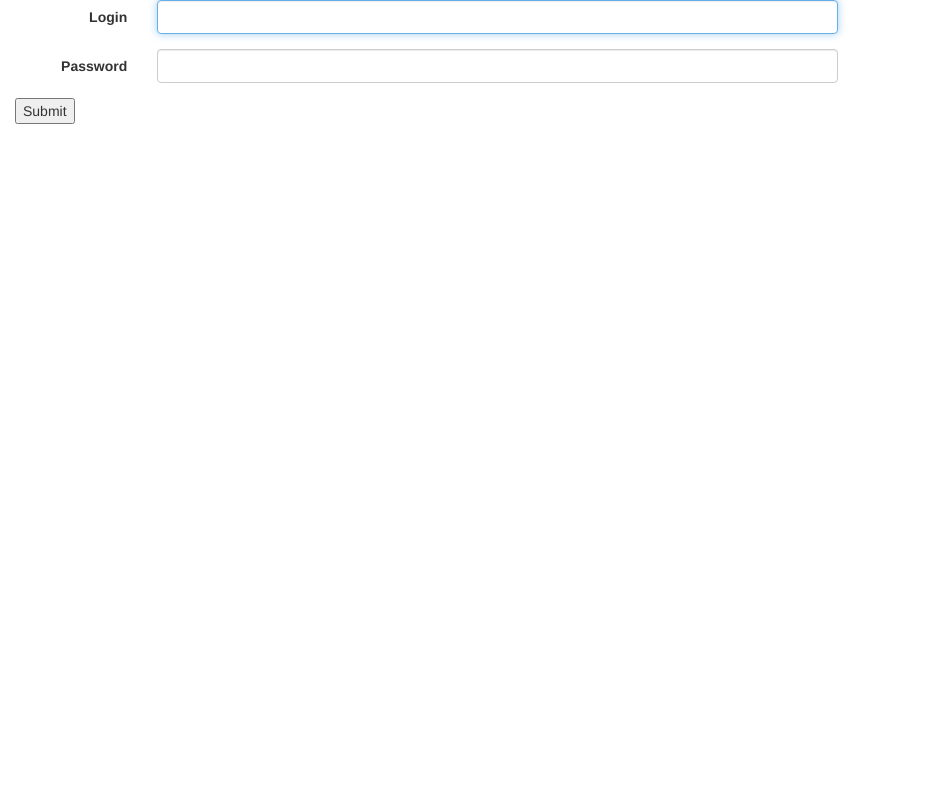
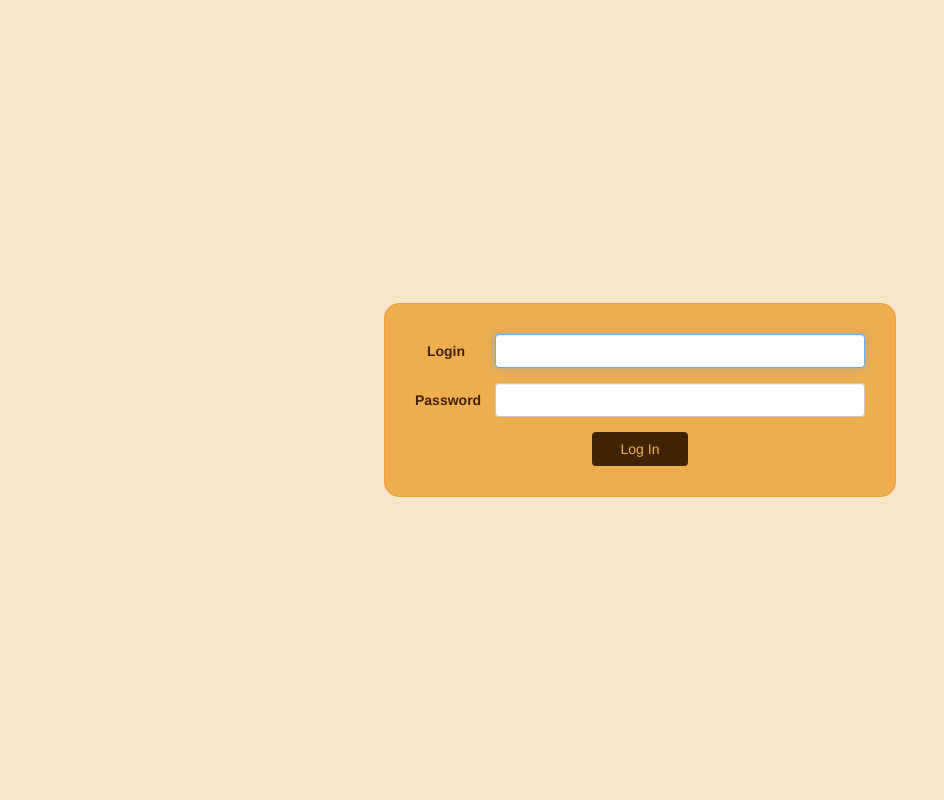
Before and after one commit to dmytrorevak/django-tasks-list-app, a Django app: page /accounts/login/ in a window 1280 px wide. Shown: the whole page, without its empty margins (0-944 px from the left). Run offline with Django 3.2, Linux system fonts and the light colour scheme; some libraries are stand-ins or nearby versions.

Commit message:
add custom styles for login template

```diff
--- /dev/null
+++ b/tasks_list/static/css/main.css
@@ -0,0 +1,32 @@
+.wrapper {
+    min-height: 100vh;
+    position: relative;
+    background-color: #f6e5c6;
+}
+
+.authenticate-form {
+    position: absolute;
+    top: 50%;
+    left:50%;
+    transform: translate(-50%,-50%);
+    width: 40%;
+    padding: 30px 30px 15px;
+    border-radius: 15px;
+    background-color: #f0ad4e;
+    border: 1px solid #eea236;
+    color: #3f2502;
+}
+
+.authenticate-button {
+    background-color: #3f2502;
+    color: #f0ad4e;
+    width: 20%;
+}
+
+.authenticate-button:hover {
+    color: #eea236;
+}
+
+.centered-form-group {
+    text-align: center;
+}
--- a/tasks_list/templates/base.html
+++ b/tasks_list/templates/base.html
@@ -5,14 +5,14 @@
     <meta charset="UTF-8">
     <title>{% block title %}{% endblock title %}</title>
     <link rel="stylesheet" href="https://maxcdn.bootstrapcdn.com/bootstrap/3.3.7/css/bootstrap.min.css" integrity="sha384-BVYiiSIFeK1dGmJRAkycuHAHRg32OmUcww7on3RYdg4Va+PmSTsz/K68vbdEjh4u" crossorigin="anonymous">
+    <script src="https://ajax.googleapis.com/ajax/libs/jquery/1.12.4/jquery.min.js">
+    </script>
     <script src="https://maxcdn.bootstrapcdn.com/bootstrap/3.3.7/js/bootstrap.min.js" integrity="sha384-Tc5IQib027qvyjSMfHjOMaLkfuWVxZxUPnCJA7l2mCWNIpG9mGCD8wGNIcPD7Txa" crossorigin="anonymous">
-    </script>
-    <script src="https://ajax.googleapis.com/ajax/libs/jquery/1.12.4/jquery.min.js">
     </script>
     <link rel="stylesheet" href="{% static 'css/main.css' %}">
 </head>
 <body>
-    <div class="container-fluid">
+    <div class="container-fluid wrapper">
         {% block content %}
         {% endblock content %}
     </div>
--- a/tasks_list/templates/registration/login.html
+++ b/tasks_list/templates/registration/login.html
@@ -2,36 +2,27 @@
 {% load widget_tweaks %}
 
 {% block title %}
-    Login page
+    Login
 {% endblock title %}
 
 {% block content %}
-
-<div class="row">
-    <div class="col-lg-8">
-        <form action="{% url 'login' %}" method="POST" class="form-horizontal">
+    <form action="{% url 'login' %}" method="POST" class="form-horizontal rounded authenticate-form">
         {% csrf_token %}
         <div class="form-group">
-                <label for="{{form.username.id_for_label}}" class="col-sm-2 control-label">
-                    Login
-                </label>
+            <label for="{{form.username.id_for_label}}" class="col-sm-2 control-label">Login</label>
             <div class="col-sm-10">
                 {{ form.username|add_class:"form-control" }}
             </div>
         </div>
         <div class="form-group">
-                <label for="{{form.password.id_for_label}}" class="col-sm-2 control-label">
-                    Password
-                </label>
+            <label for="{{form.password.id_for_label}}" class="col-sm-2 control-label">Password</label>
             <div class="col-sm-10">
                 {{ form.password|add_class:"form-control" }}
             </div>
         </div>
-            <div>
-                <input type="submit" value="Submit">
+        <div class="form-group centered-form-group">
+            <button type="submit" class="btn authenticate-button">Log In</button>
         </div>
     </form>
-    </div>
-</div>
 
 {% endblock content %}
```
Lines whose indentation alone changed are shown as unchanged.
